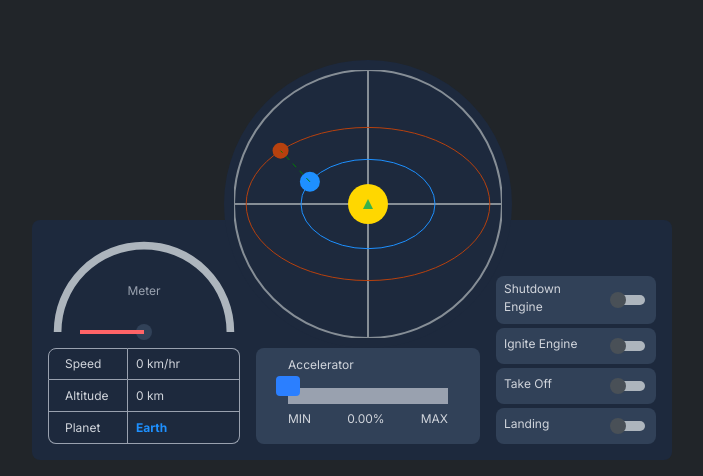
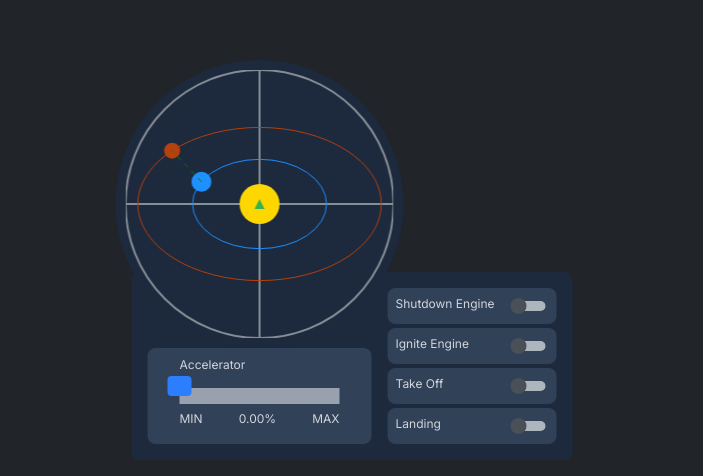
Before and after one commit to Tibz-Dankan/gold-to-mars, a React (Vite) app: page / in a window 1280 px wide. Shown: the part 1124-1600 px from the top of the page, without its empty margins (288-991 px from the left). Built offline with nearby package versions, Linux system fonts and the light colour scheme.

Commit message:
refactor: position rocket status display in the top left corner

```diff
--- a/src/components/UI/RocketSpeedAltitudeTable.tsx
+++ b/src/components/UI/RocketSpeedAltitudeTable.tsx
@@ -3,16 +3,11 @@ import { addCommasToNumber } from "../../utils/addCommaToNumber";
 interface RocketSpeedAltitudeTableProps {
   altitude: number;
   speed: number;
-  planet: string;
 }
 
 export const RocketSpeedAltitudeTable: React.FC<
   RocketSpeedAltitudeTableProps
 > = (props) => {
-  const marsReddishOrange = "#B7410E";
-  const earthBluish = "#1E90FF";
-  const isEarth: boolean = props.planet.toUpperCase() === "EARTH";
-
   return (
     <table className="border-separate border-spacing-0  w-full overflow-x-auto">
       {/* No Table heading */}
@@ -21,37 +16,20 @@ export const RocketSpeedAltitudeTable: React.FC<
           className="h-8 [&>*]:border-y-[1px] [&>*]:border-gray-400
              text-[12px] font-[400]"
         >
-          <td className="px-2 pl-4 border-x-[1px] border-gray-400 rounded-tl-lg">
+          <td className="px-2 pl-4 w-16 border-x-[1px] border-gray-400">
             Speed
           </td>
-          <td className="px-2 border-r-[1px] border-gray-400 rounded-tr-lg w-28">
+          <td className="px-2 border-r-[1px] border-gray-400 w-20">
             {addCommasToNumber(parseFloat(props.speed.toFixed(2)))} km/hr
-          </td>
-        </tr>
-        <tr
-          className="h-8 [&>*]:border-b-[1px] [&>*]:border-gray-400
-              text-[12px] font-[400]"
-        >
-          <td className={`px-2 pl-4 border-x-[1px] border-gray-400 `}>
-            Altitude
-          </td>
-          <td className="px-2 border-r-[1px] border-gray-400 w-28">
-            {addCommasToNumber(parseFloat(props.altitude.toFixed(2)))} km
           </td>
         </tr>
         <tr
           className="h-8 [&>*]:border-b-[1px] [&>*]:border-gray-400
              text-[12px] font-[400]"
         >
-          <td className="px-2 pl-4 border-x-[1px] border-gray-400 rounded-bl-lg">
-            Planet
-          </td>
-          <td
-            className={`px-2 border-r-[1px] border-gray-400 rounded-br-lg font-bold
-            `}
-            style={{ color: isEarth ? earthBluish : marsReddishOrange }}
-          >
-            {props.planet}
+          <td className="px-2 pl-4 border-x-[1px] border-gray-400">Altitude</td>
+          <td className="px-2 border-r-[1px] border-gray-400">
+            {addCommasToNumber(parseFloat(props.altitude.toFixed(2)))} km
           </td>
         </tr>
       </tbody>
--- a/src/components/UI/RocketSpeedometer.tsx
+++ b/src/components/UI/RocketSpeedometer.tsx
@@ -14,9 +14,9 @@ export const RocketSpeedometer: React.FC<SpeedometerProps> = ({
   const rotation = (-90 + (clampedSpeed / maxSpeed) * 180).toFixed(2);
 
   return (
-    <div className="relative w-48 h-24 flex items-center justify-center bg-violet-400s">
+    <div className="relative w-48 h-15 flex items-center justify-center bg-violet-400s">
       {/* Gauge Circle */}
-      <svg viewBox="0 0 200 100" className="absolute w-full h-full">
+      <svg viewBox="0 0 200 100" className="absolute w-full h-15">
         <path
           d="M10,100 A90,90 0 0,1 190,100"
           fill="none"
@@ -26,12 +26,12 @@ export const RocketSpeedometer: React.FC<SpeedometerProps> = ({
       </svg>
       {/* Needle */}
       <motion.div
-        className="absolute origin-bottom w-1  h-16 bg-red-400 z-10"
+        className="absolute origin-bottom w-1  h-16s h-10 bg-red-400 z-10"
         style={{ bottom: "0px" }}
         animate={{ rotate: `${rotation}deg` }}
         transition={{ type: "spring", stiffness: 100, damping: 10 }}
       />
-      <label className="absolute bottom-8 text-[12px] text-gray-400 font-light">
+      <label className="absolute bottom-4 text-[12px] text-gray-400 font-light">
         Meter
       </label>
       <div className="absolute w-4 h-4 bg-slate-700 rounded-full -bottom-2" />
--- a/src/components/UI/RocketStatusDisplay.tsx
+++ b/src/components/UI/RocketStatusDisplay.tsx
@@ -25,12 +25,11 @@ export const RocketStatusDisplay = () => {
   }, []);
 
   return (
-    <div className="text-gray-100 flex flex-col justify-center gap-4">
+    <div className="text-gray-100 flex justify-center gap-4 pt-1">
       <RocketSpeedometer speed={rocketSpeed.speed} maxSpeed={20000} />
       <RocketSpeedAltitudeTable
         altitude={rocketStatus.altitude}
         speed={rocketSpeed.speed}
-        planet={rocketStatus.planet}
       />
     </div>
   );
--- a/src/components/layout/ControlLayout.tsx
+++ b/src/components/layout/ControlLayout.tsx
@@ -1,6 +1,6 @@
 import React from "react";
 // import { ControlPad } from "../UI/ControlPad";
-import { RocketStatusDisplay } from "../UI/RocketStatusDisplay";
+// import { RocketStatusDisplay } from "../UI/RocketStatusDisplay";
 import { RocketEngineControlsLayout } from "./RocketEngineControlsLayout";
 import { RocketCampusLayout } from "./RocketCampusLayout";
 
@@ -10,7 +10,7 @@ export const ControlLayout: React.FC = () => {
       className="w-full max-h-[20vh]s flex items-end justify-start
      gap-4 bg-pink-500s bg-slate-800 p-4 rounded-lg"
     >
-      <RocketStatusDisplay />
+      {/* <RocketStatusDisplay /> */}
       <RocketCampusLayout />
       <RocketEngineControlsLayout />
       {/* <ControlPad /> */}
--- a/src/game/PhaserGame.tsx
+++ b/src/game/PhaserGame.tsx
@@ -11,6 +11,7 @@ import { TakeOffScene } from "./scenes/TakeOff";
 import { SpaceScene } from "./scenes/Space";
 import { DropGoldScene } from "./scenes/DropGold";
 import { GalaxyScene } from "./scenes/Galaxy";
+import { RocketStatusDisplay } from "../components/UI/RocketStatusDisplay";
 
 export function PhaserGame() {
   useLayoutEffect(() => {
@@ -72,7 +73,9 @@ export function PhaserGame() {
 
   return (
     <div id="game-container" className="relative overflow-hidden">
-      <div className="absolute top-2 left-2">Game controls here</div>
+      <div className="absolute top-2 left-2">
+        <RocketStatusDisplay />
+      </div>
       <div className="absolute bottom-4 left-1/2 -translate-x-1/2">
         <ControlLayout />
       </div>
```
